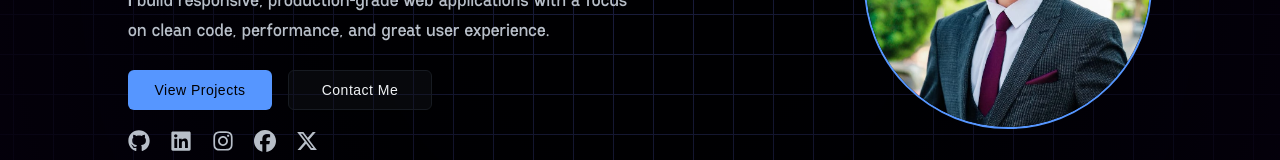
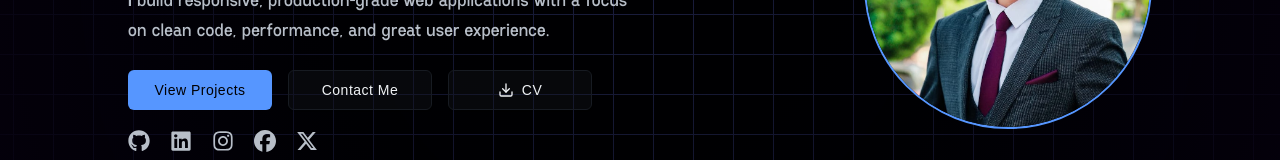
Before and after one commit to m7mdtam/Portfolio, a React (Vite) app: page / in a window 1280 px wide. Shown: the part 439-599 px from the top of the page. Built offline with nearby package versions, Linux system fonts and the light colour scheme; a web font is replaced by a local one.

Commit message:
feat: added my resume

```diff
--- a/src/components/hero/hero-actions.tsx
+++ b/src/components/hero/hero-actions.tsx
@@ -5,6 +5,7 @@ import {
   FaFacebook,
   FaXTwitter,
 } from "react-icons/fa6";
+import { Download } from "lucide-react";
 import { Button } from "@/components/ui/button";
 import { ScrollReveal } from "@/components/react-bits";
 import type { HeroActionsProps, SocialPlatform } from "@/types/hero.types";
@@ -19,6 +20,12 @@ const socialIcons: Record<SocialPlatform, ComponentType<{ size?: number }>> = {
 };
 
 const HeroActions = ({ cta, socials, onCtaClick }: HeroActionsProps) => {
+  const handleDownloadCV = () => {
+    const cvUrl =
+      "https://drive.google.com/uc?export=download&id=1WEAx9ZTBtPfadxTLbxgMPfJWa8qnLckH";
+    window.open(cvUrl, "_blank");
+  };
+
   return (
     <ScrollReveal delay={0.6}>
       <div className="flex flex-col items-center gap-5 md:items-start">
@@ -34,6 +41,15 @@ const HeroActions = ({ cta, socials, onCtaClick }: HeroActionsProps) => {
               {item.label}
             </Button>
           ))}
+          <Button
+            variant="outline"
+            size="lg"
+            onClick={handleDownloadCV}
+            className="min-w-36 cursor-pointer flex items-center gap-2"
+          >
+            <Download size={18} />
+            CV
+          </Button>
         </div>
 
         <div className="flex items-center gap-5">
```
